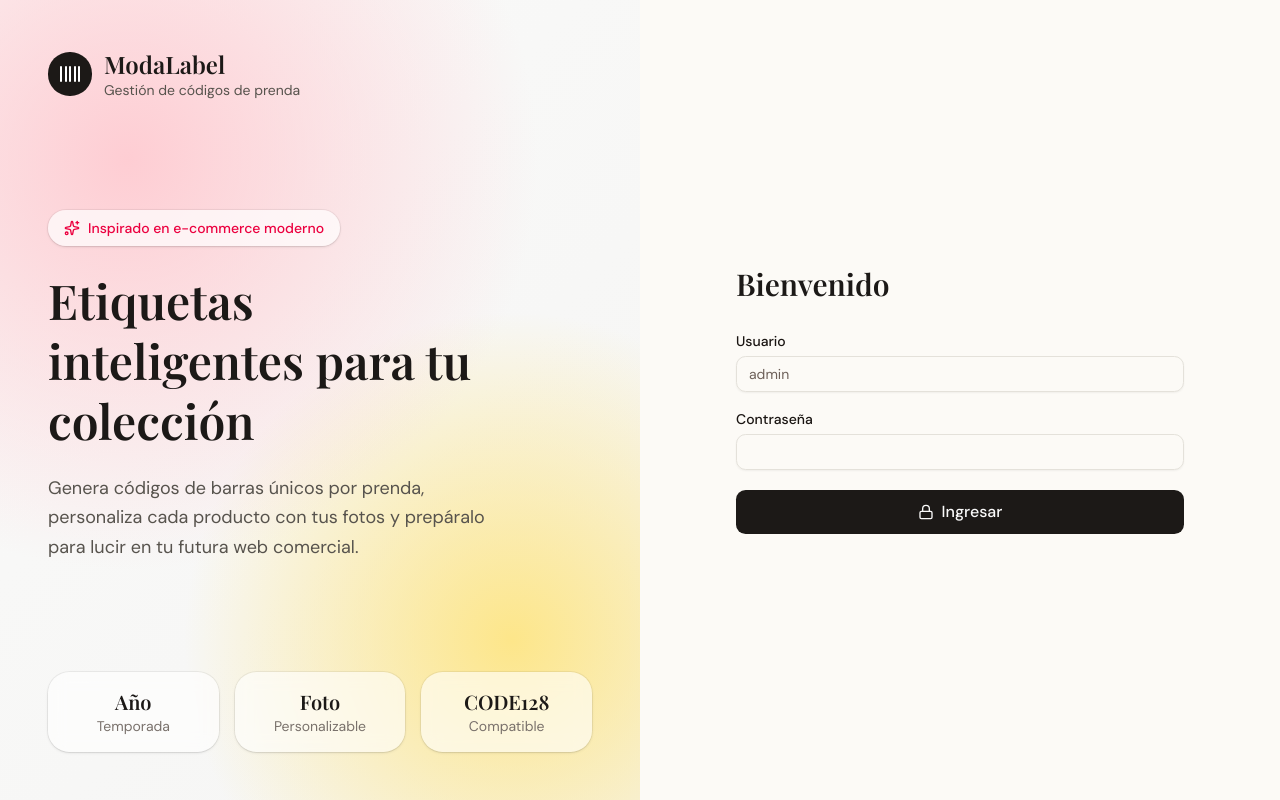
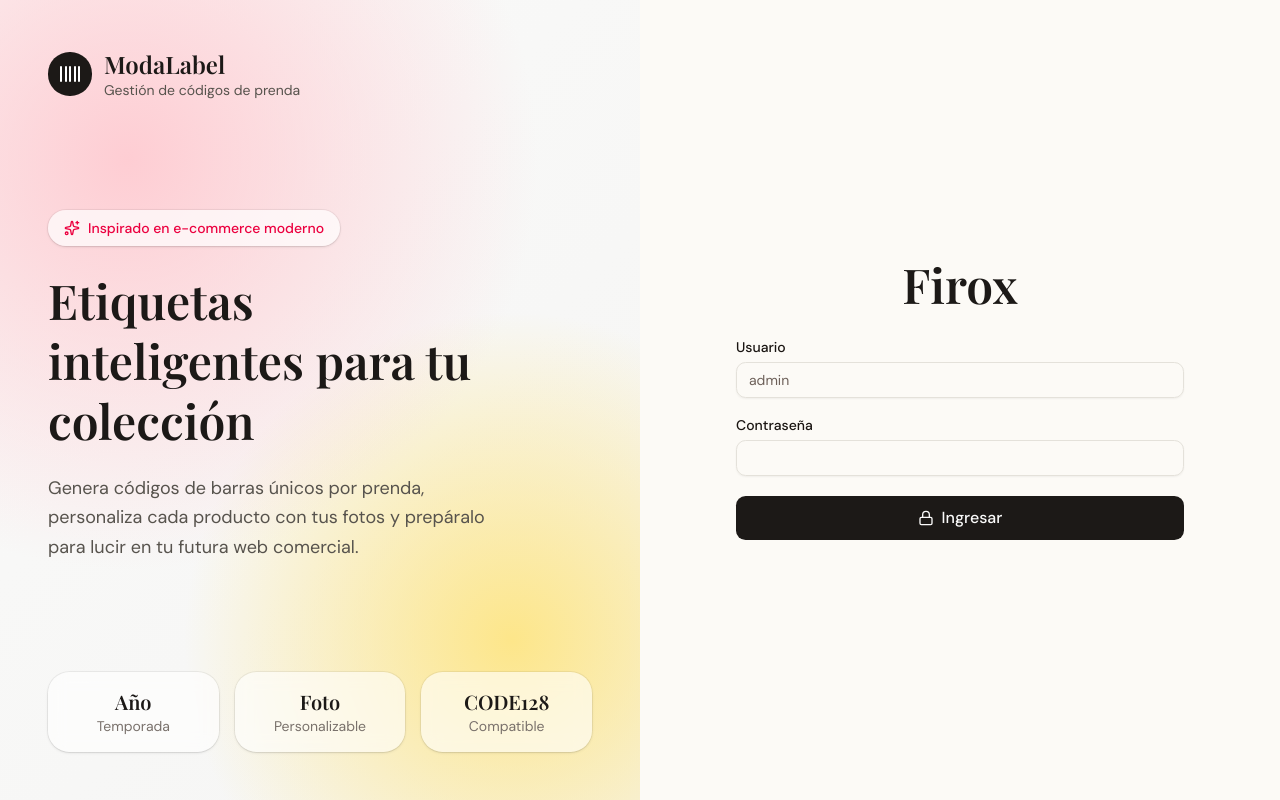
Before and after one commit to gggaaarl/firox_codebar, a Next.js app: page /login in a window 1280 px wide. Built offline with nearby package versions, Linux system fonts and the light colour scheme; a web font is replaced by a local one.

Commit message:
Rebrand login heading to centered Firox title
Co-authored-by: guiseponce <guiseponce@gmail.com>

```diff
--- a/src/app/login/page.tsx
+++ b/src/app/login/page.tsx
@@ -54,10 +54,10 @@ export default function LoginPage() {
         </div>
       </div>
 
-      <div className="flex w-full flex-col justify-center px-6 py-12 lg:w-1/2 lg:px-16">
-        <div className="mx-auto w-full max-w-md space-y-8">
-          <h2 className="font-heading text-3xl font-semibold text-stone-900">
-            Bienvenido
+      <div className="flex w-full flex-col items-center justify-center px-6 py-12 lg:w-1/2 lg:px-16">
+        <div className="mx-auto w-full max-w-md space-y-8 text-center">
+          <h2 className="font-heading text-4xl font-semibold text-stone-900 sm:text-5xl">
+            Firox
           </h2>
 
           <LoginForm />
```
